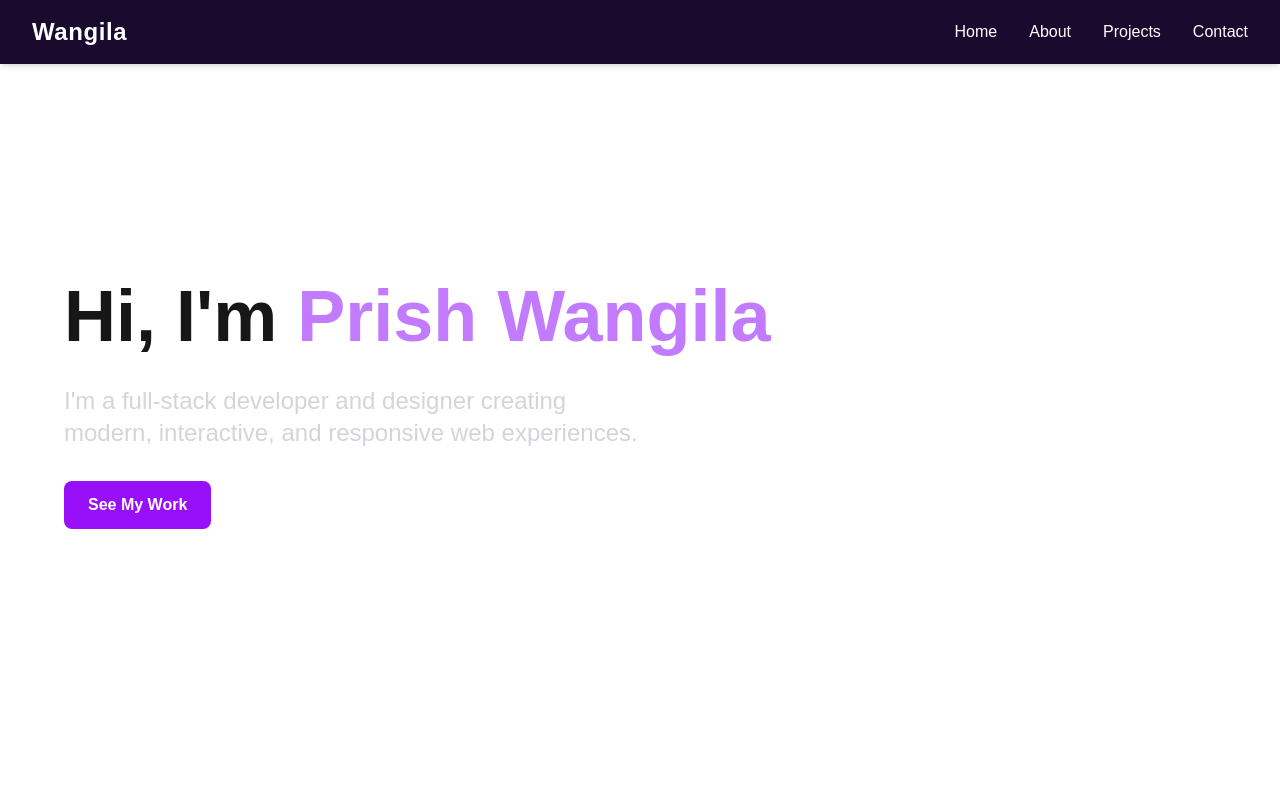
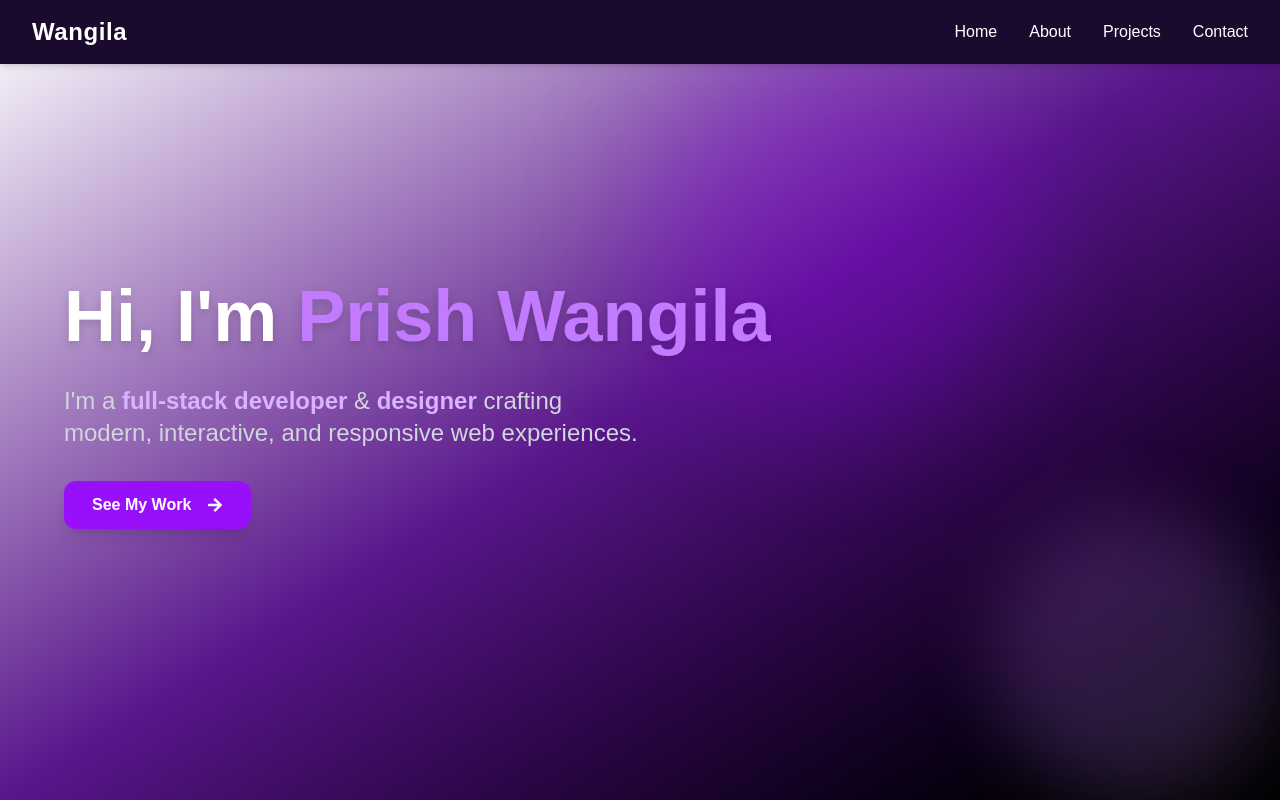
Before and after one commit to WangilaPrish/wangila_prish, a Next.js app in the folder wangila_portfolio/: page / in a window 1280 px wide. Shown: the top 800 px of the page. Built offline with nearby package versions, Linux system fonts and the light colour scheme.

Commit message:
feat: add react-icons dependency and enhance Hero component with animations and background effects

```diff
--- a/wangila_portfolio/package.json
+++ b/wangila_portfolio/package.json
@@ -11,7 +11,8 @@
   "dependencies": {
     "next": "15.5.0",
     "react": "19.1.0",
-    "react-dom": "19.1.0"
+    "react-dom": "19.1.0",
+    "react-icons": "^5.5.0"
   },
   "devDependencies": {
     "@eslint/eslintrc": "^3",
--- a/wangila_portfolio/src/components/Hero.tsx
+++ b/wangila_portfolio/src/components/Hero.tsx
@@ -1,24 +1,47 @@
 "use client";
 
+
 import Link from "next/link";
+import { FaArrowRight } from "react-icons/fa";
 
 export default function Hero() {
     return (
         <section
-            className="flex flex-col justify-center items-start min-h-screen px-6 md:px-16 bg-[var(--primary-color)]"
+            className="relative flex flex-col justify-center items-start min-h-screen px-6 md:px-16 bg-gradient-to-br from-[var(--primary-color)] via-purple-900 to-black overflow-hidden"
         >
-            <h1 className="text-5xl md:text-7xl font-extrabold mb-6 leading-tight">
+            {/* Animated background shapes */}
+            <div className="absolute inset-0 pointer-events-none z-0">
+                <div className="absolute top-10 left-1/2 w-96 h-96 bg-purple-700 opacity-30 rounded-full blur-3xl animate-pulse" />
+                <div className="absolute bottom-0 right-0 w-72 h-72 bg-purple-400 opacity-20 rounded-full blur-2xl animate-pulse" />
+            </div>
+
+            <div className="relative z-10">
+                <h1 className="text-5xl md:text-7xl font-extrabold mb-6 leading-tight text-white drop-shadow-lg animate-fade-in">
                     Hi, I'm <span className="text-purple-400">Prish Wangila</span>
                 </h1>
-            <p className="text-lg md:text-2xl mb-8 max-w-xl text-gray-300">
-                I'm a full-stack developer and designer creating modern, interactive, and responsive web experiences.
+                <p className="text-lg md:text-2xl mb-8 max-w-xl text-gray-300 animate-fade-in delay-100">
+                    I'm a <span className="text-purple-300 font-semibold">full-stack developer</span> & <span className="text-purple-300 font-semibold">designer</span> crafting modern, interactive, and responsive web experiences.
                 </p>
                 <Link
                     href="/projects"
-                className="px-6 py-3 bg-purple-600 hover:bg-purple-700 rounded-lg text-white font-semibold transition-colors"
+                    className="inline-flex items-center gap-2 px-7 py-3 bg-purple-600 hover:bg-purple-700 rounded-xl text-white font-semibold shadow-lg transition-all duration-200 hover:scale-105 focus:outline-none focus:ring-2 focus:ring-purple-400 animate-fade-in delay-200"
                 >
-                See My Work
+                    See My Work <FaArrowRight className="ml-2" />
                 </Link>
+            </div>
+
+            {/* Add some custom keyframes for fade-in animation */}
+            <style jsx>{`
+                @keyframes fade-in {
+                    from { opacity: 0; transform: translateY(20px); }
+                    to { opacity: 1; transform: translateY(0); }
+                }
+                .animate-fade-in {
+                    animation: fade-in 1s cubic-bezier(0.4,0,0.2,1) both;
+                }
+                .delay-100 { animation-delay: 0.1s; }
+                .delay-200 { animation-delay: 0.2s; }
+            `}</style>
         </section>
     );
 }
```
Also changed, not shown: 1 other file (tests, documents, lock files or other folders). Lines whose indentation alone changed are shown as unchanged.
